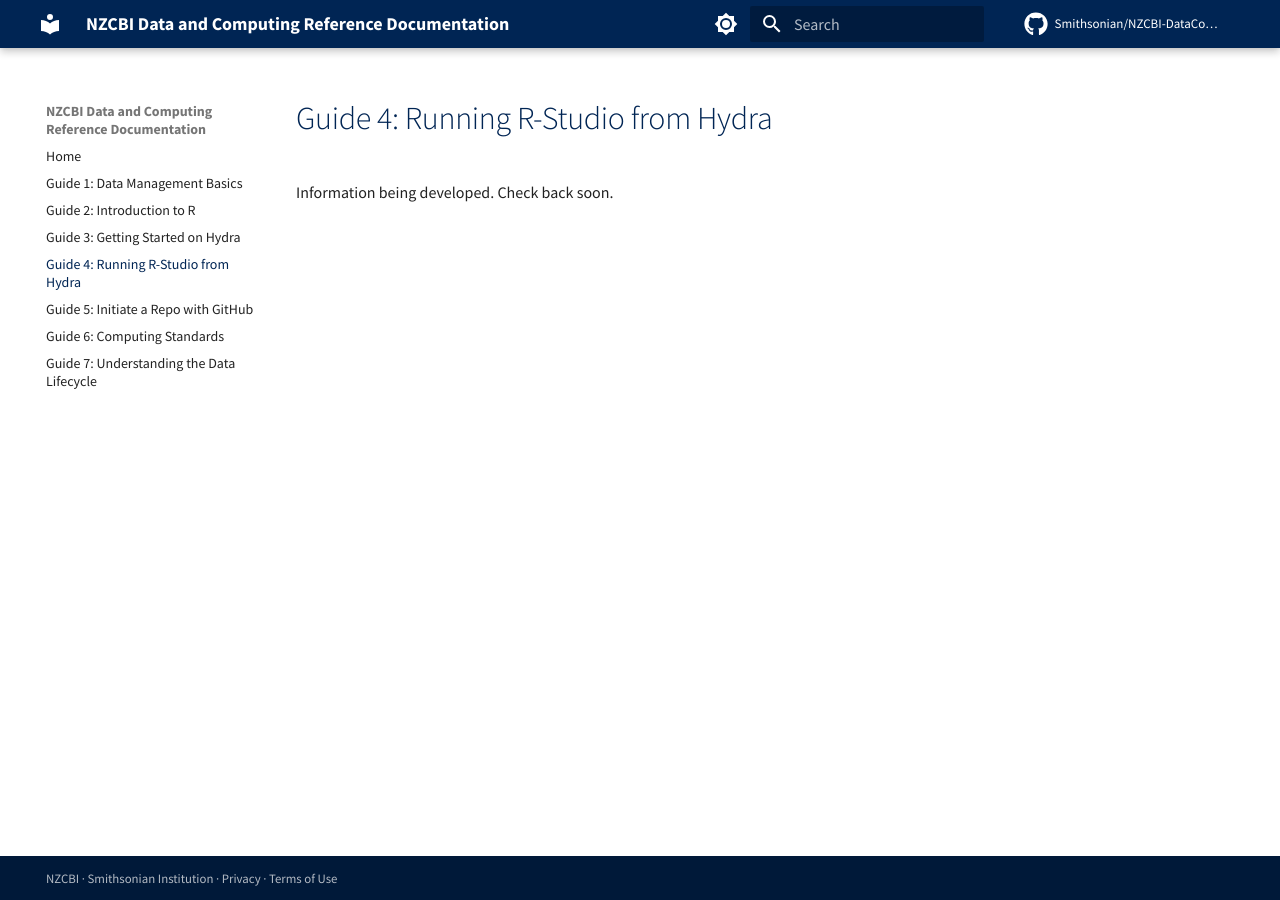
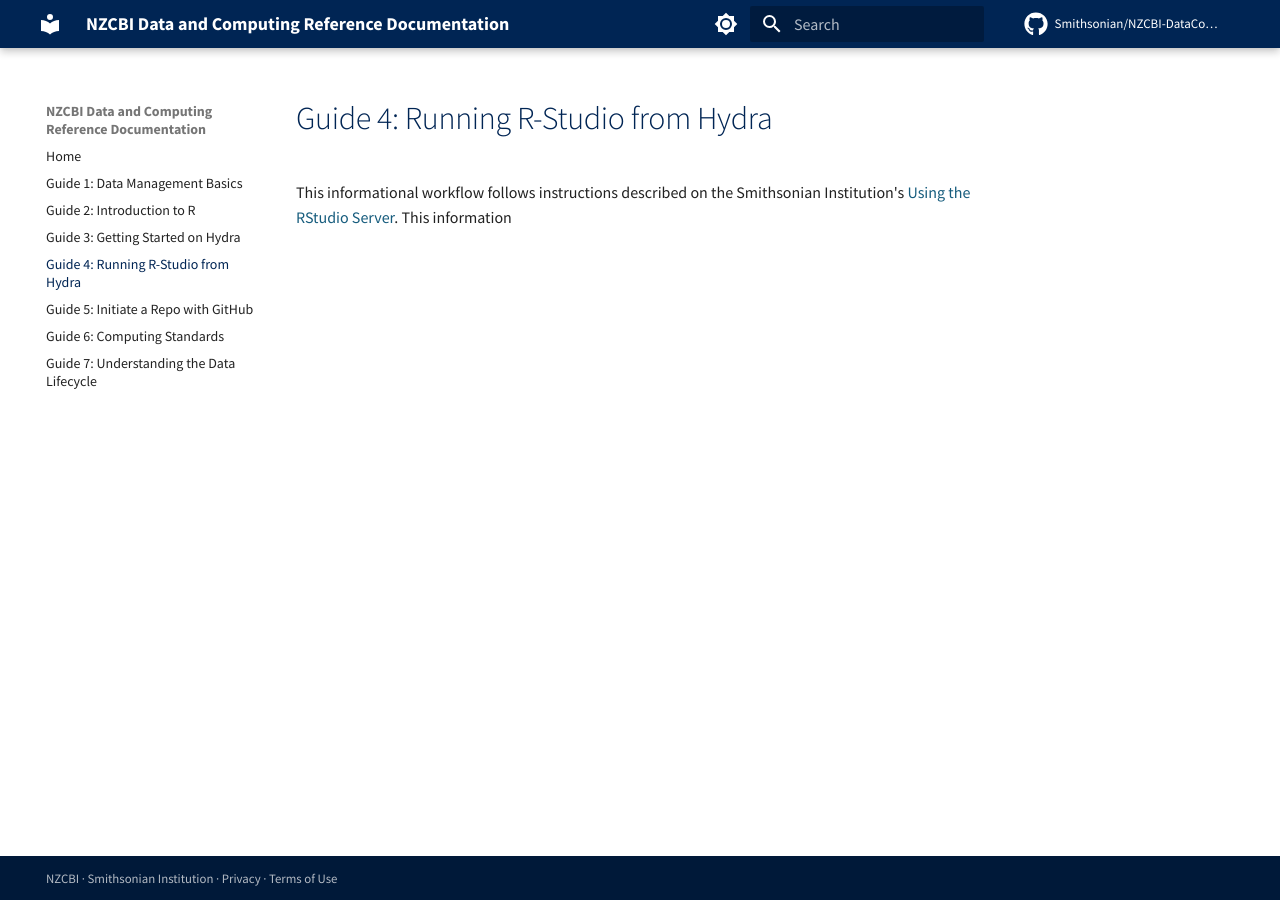
Before and after one commit to Smithsonian/NZCBI-DataComputingDocs, an MkDocs documentation site: the page built from docs/RStudio-Hydra.md, in a window 1280 px wide. Built offline with MkDocs 1.6.1 and Material for MkDocs 9.7.7, drawn with Linux system fonts in a browser that asks for light colours; comment, search, counter and statistics services are not loaded.

Commit message:
Updating RStudio workflow

```diff
--- a/docs/RStudio-Hydra.md
+++ b/docs/RStudio-Hydra.md
@@ -1,3 +1,3 @@
 # Guide 4: Running R-Studio from Hydra
 
-Information being developed.  Check back soon.
+This informational workflow follows instructions described on the Smithsonian Institution's [Using the RStudio Server](https://confluence.si.edu/spaces/HPC/pages/385975502/Using+the+RStudio+Server).  This information
```
